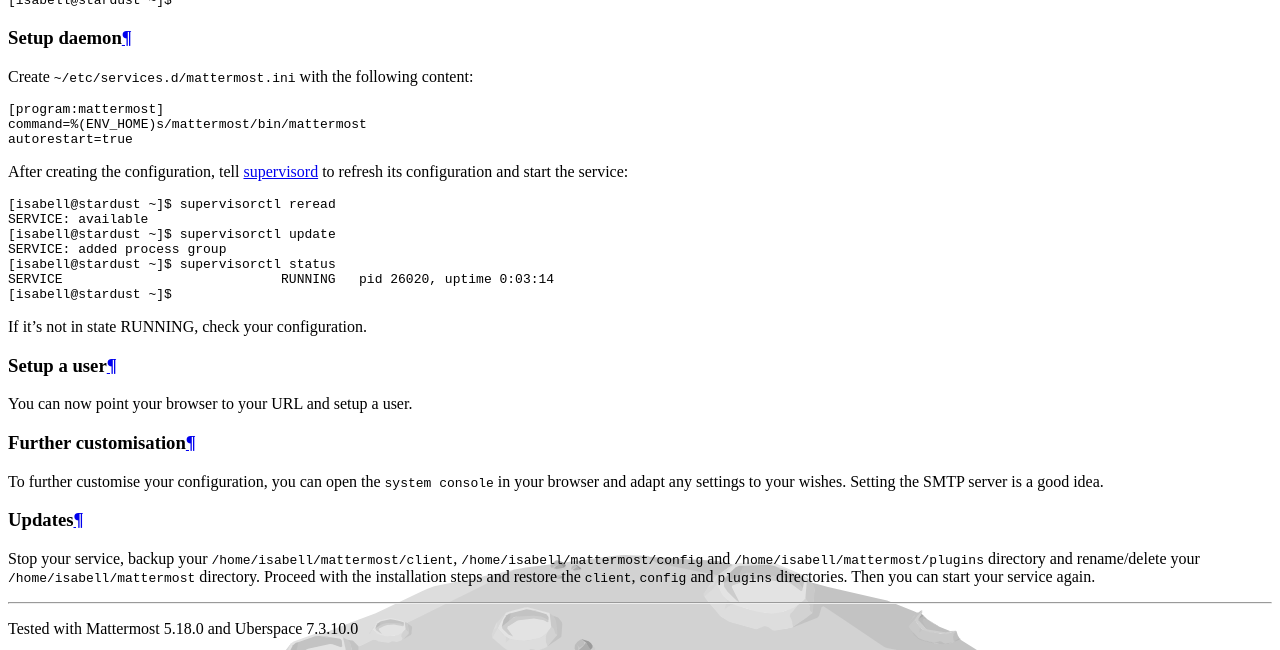
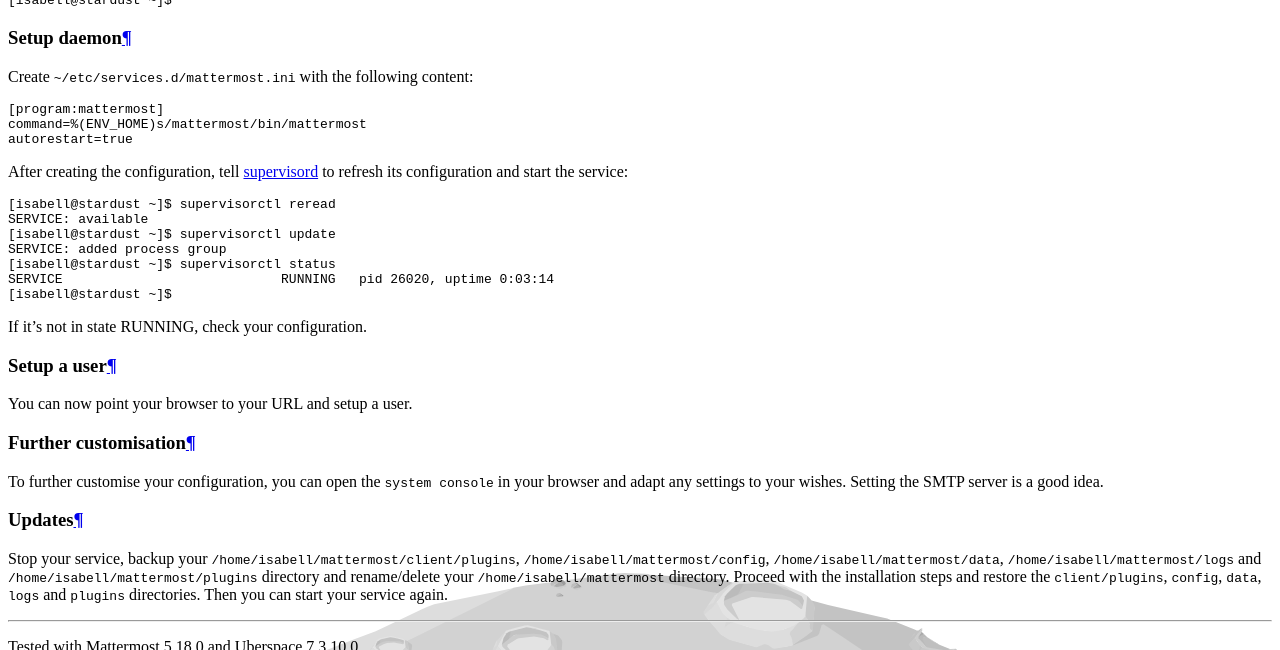
Before and after one commit to Uberspace/lab, a Sphinx documentation site: the page built from source/guide_mattermost.rst, in a window 1280 px wide and 900 px high, scrolled down 5335 px, cut to the strip 0-650 px from the top of the window. Built offline with Sphinx 7.4.7 and the Read the Docs theme 2.0.0, drawn with Linux system fonts in a browser that asks for light colours.

Commit message:
add additional paths for mattermost upgrade
based on step 7 in https://docs.mattermost.com/administration/upgrade.html

```diff
--- a/source/guide_mattermost.rst
+++ b/source/guide_mattermost.rst
@@ -156,8 +156,8 @@
 Updates
 -------
 
-Stop your service, backup your ``/home/isabell/mattermost/client``, ``/home/isabell/mattermost/config`` and ``/home/isabell/mattermost/plugins`` directory and rename/delete your ``/home/isabell/mattermost`` directory.
-Proceed with the installation steps and restore the ``client``, ``config`` and ``plugins`` directories. Then you can start your service again.
+Stop your service, backup your ``/home/isabell/mattermost/client/plugins``, ``/home/isabell/mattermost/config``, ``/home/isabell/mattermost/data``, ``/home/isabell/mattermost/logs`` and ``/home/isabell/mattermost/plugins`` directory and rename/delete your ``/home/isabell/mattermost`` directory.
+Proceed with the installation steps and restore the ``client/plugins``, ``config``, ``data``, ``logs`` and ``plugins`` directories. Then you can start your service again.
 
 .. _`Mattermost website`: https://mattermost.com/download/
 
```
